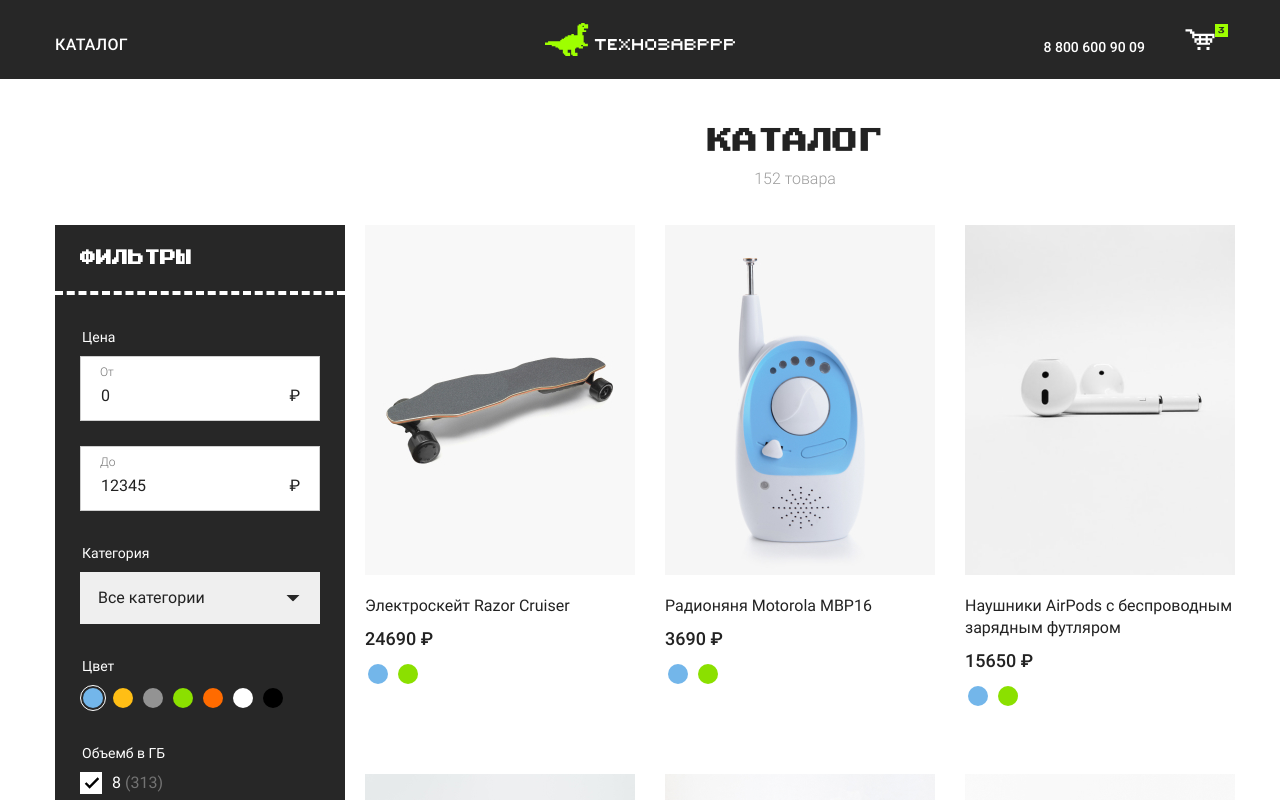
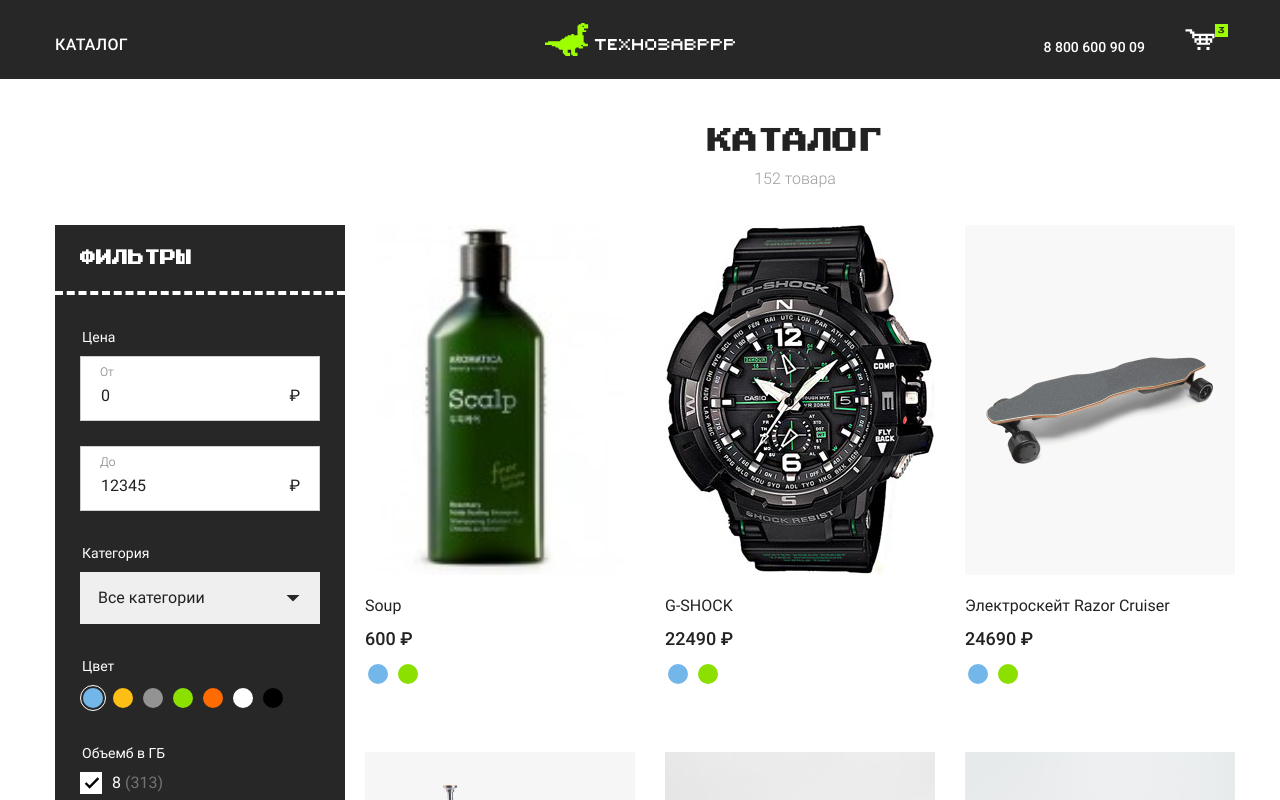
Before and after one commit to k0ndratov/technozavrrr, a Vue app: page / in a window 1280 px wide. Shown: the top 800 px of the page. Built offline with nearby package versions, Linux system fonts and the light colour scheme.

Commit message:
add 2 products

```diff
--- a/src/data/products.js
+++ b/src/data/products.js
@@ -1,4 +1,14 @@
 export default [
+  {
+    title: 'Soup',
+    price: 600,
+    image: 'img/soup.jpg',
+  },
+  {
+    title: 'G-SHOCK',
+    price: 22490,
+    image: 'img/clock.jpg',
+  },
   {
     title: 'Электроскейт Razor Cruiser',
     price: 24690,
```
Also changed, not shown: public/img/clock.jpg (added), public/img/soup.jpg (added).
